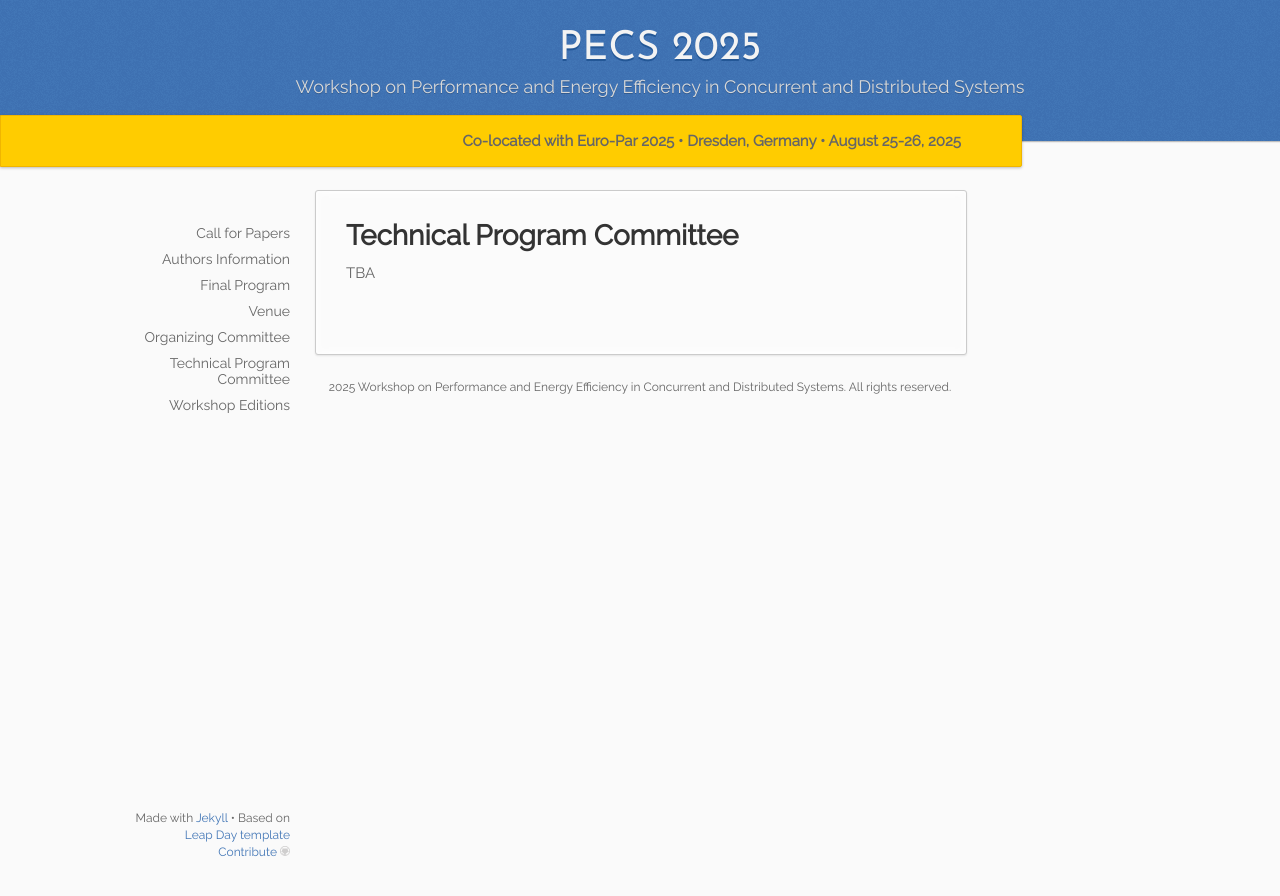
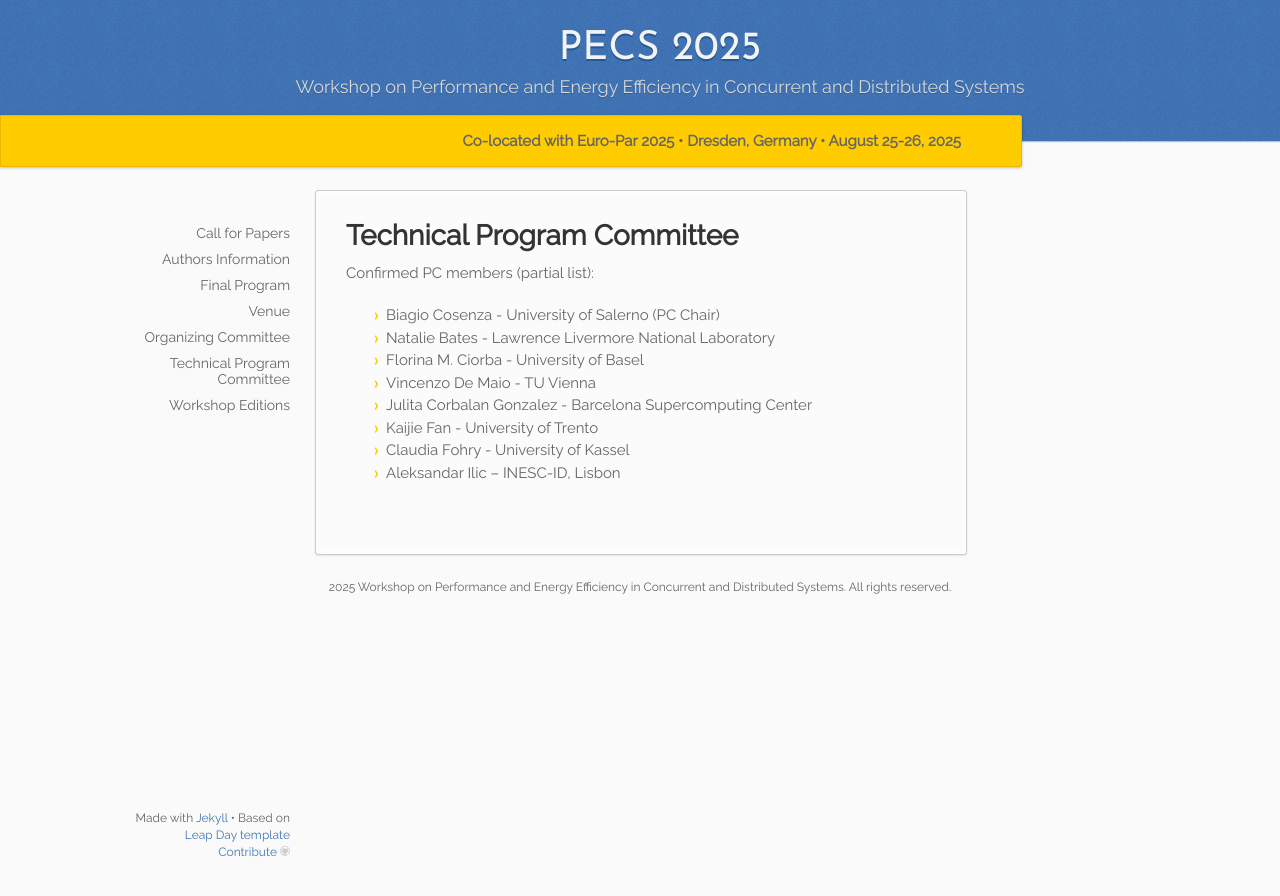
Before and after one commit to pecs-workshop/pecs-workshop.github.io, a Jekyll site: the page built from _2025/10.tpc.md, in a window 1280 px wide. Shown: the top 896 px of the page. Built offline with Jekyll 4.4.1, drawn with Linux system fonts in a browser that asks for light colours.

Commit message:
First commit 2025

```diff
--- a/_2025/10.tpc.md
+++ b/_2025/10.tpc.md
@@ -5,14 +5,15 @@ menu_show: true
 permalink: /:collection/tpc
 ---
 
-TBA
+Confirmed PC members (partial list):
 
-<!--
 * Biagio Cosenza - University of Salerno (PC Chair)
 * Natalie Bates - Lawrence Livermore National Laboratory
 * Florina M. Ciorba - University of Basel
+* Vincenzo De Maio - TU Vienna
 * Julita Corbalan Gonzalez - Barcelona Supercomputing Center
 * Kaijie Fan - University of Trento
 * Claudia Fohry - University of Kassel
 * Aleksandar Ilic – INESC-ID, Lisbon
--->
+
+<!-- -->
```
